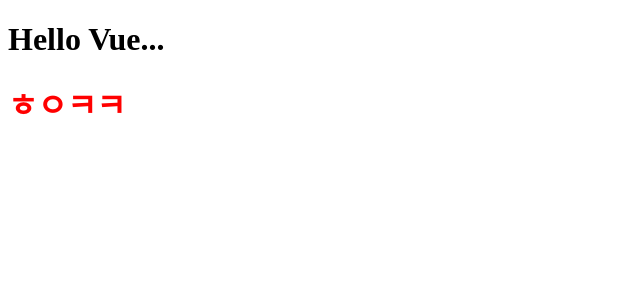
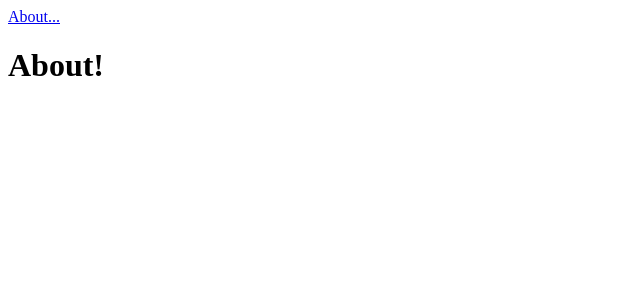
Before and after one commit to minsgy/Vue3_webpack_boilerplate, a Vue app: page /about in a window 1280 px wide. Shown: the top 300 px of the page, without its empty margins (0-640 px from the left). Built offline with nearby package versions, Linux system fonts and the light colour scheme.

Commit message:
feat : routerMode

```diff
--- a/package.json
+++ b/package.json
@@ -11,7 +11,8 @@
   "author": "",
   "license": "ISC",
   "dependencies": {
-    "vue": "^3.2.19"
+    "vue": "^3.2.19",
+    "vue-router": "^4.0.11"
   },
   "devDependencies": {
     "@vue/compiler-sfc": "^3.2.19",
--- a/src/App.vue
+++ b/src/App.vue
@@ -1,20 +1,12 @@
 <template>
-  <h1>
-    {{ msg }}
-  </h1>
-  <Hello />
+  <RouterLink to="/about">
+    About...
+  </RouterLink>
+  <RouterView />
 </template>
 <script>
-import Hello from '~/components/Hello'
 
 export default {
-  components: {
-    Hello,
-  },
-  data() {
-    return {
-      msg: 'Hello Vue...',
-    }
-  },
+
 }
 </script>
--- a/src/main.js
+++ b/src/main.js
@@ -1,4 +1,7 @@
-import * as Vue from 'vue'
+import {createApp} from 'vue'
 import App from './App'
+import router from '~/routes'
 
-Vue.createApp(App).mount('#app')
+const app = createApp(App)
+app.use(router)
+app.mount('#app')
--- /dev/null
+++ b/src/routes/About.vue
@@ -0,0 +1,5 @@
+<template>
+  <h1>
+    About!
+  </h1>
+</template>
--- /dev/null
+++ b/src/routes/index.js
@@ -0,0 +1,13 @@
+import { createRouter, createWebHistory } from 'vue-router'
+import About from './About'
+export default createRouter({
+ // HTML5 Mode로 처리
+ // => Webpack 처리 필요 (publicPath, devServer : historyAPiFallBack 처리)
+ history : createWebHistory(),
+ routes: [
+  {
+   path: '/about',
+   component: About
+  }
+ ]
+})
--- a/webpack.config.js
+++ b/webpack.config.js
@@ -17,6 +17,8 @@
     // path.resolve 필수적임.
     // filename 생략시 entry 파일과 이름이 같습니다.
     path: path.resolve(__dirname, 'dist'),
+    // SPA 과정 브라우저 라우터 시 필요합니당.
+    publicPath: '/',
     // dist 값을 정리 후 적용합니다.
     clean: true,
   },
@@ -45,4 +47,8 @@
       patterns: [{ from: 'static' }],
     }),
   ],
+  devServer: {
+    // 무조건 index HTML로 이동 될 수 있습니다.
+    historyApiFallback: true
+  }
 }
```
Also changed, not shown: 1 other file (tests, documents, lock files or other folders).
